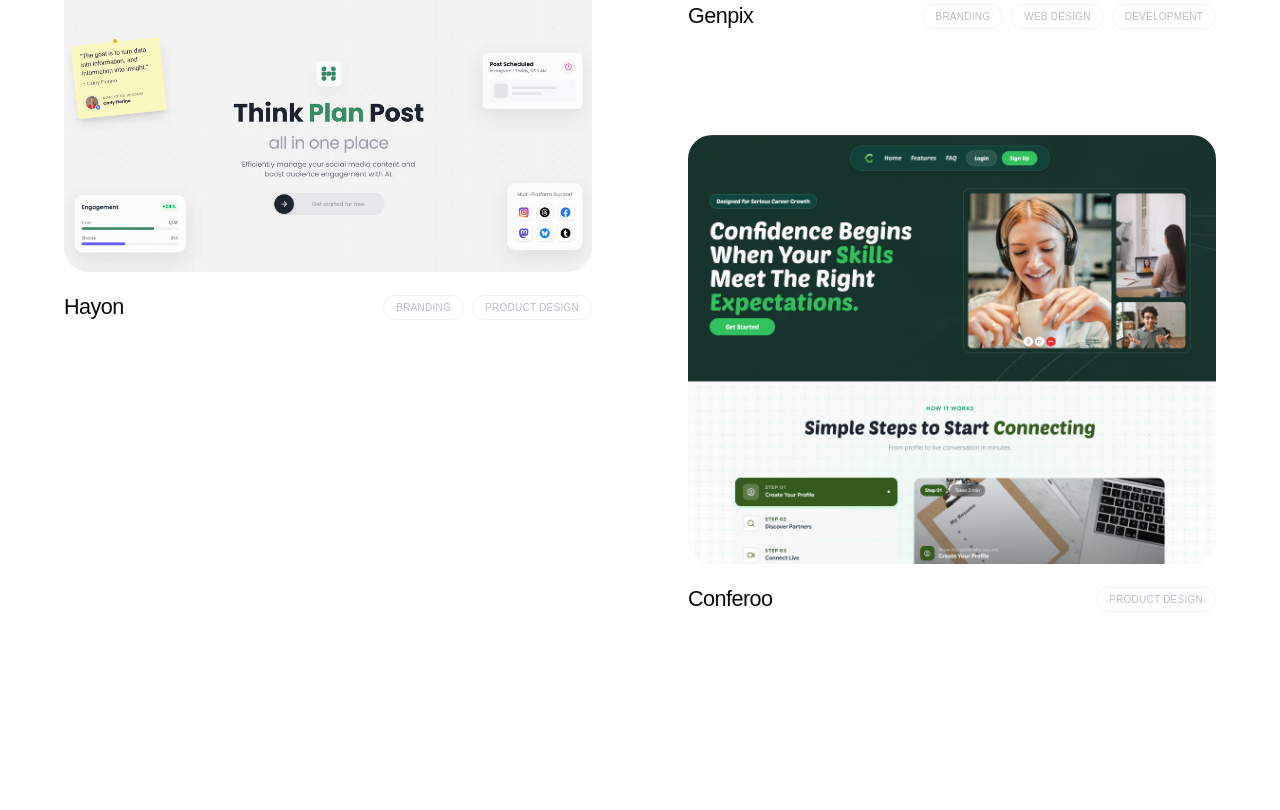
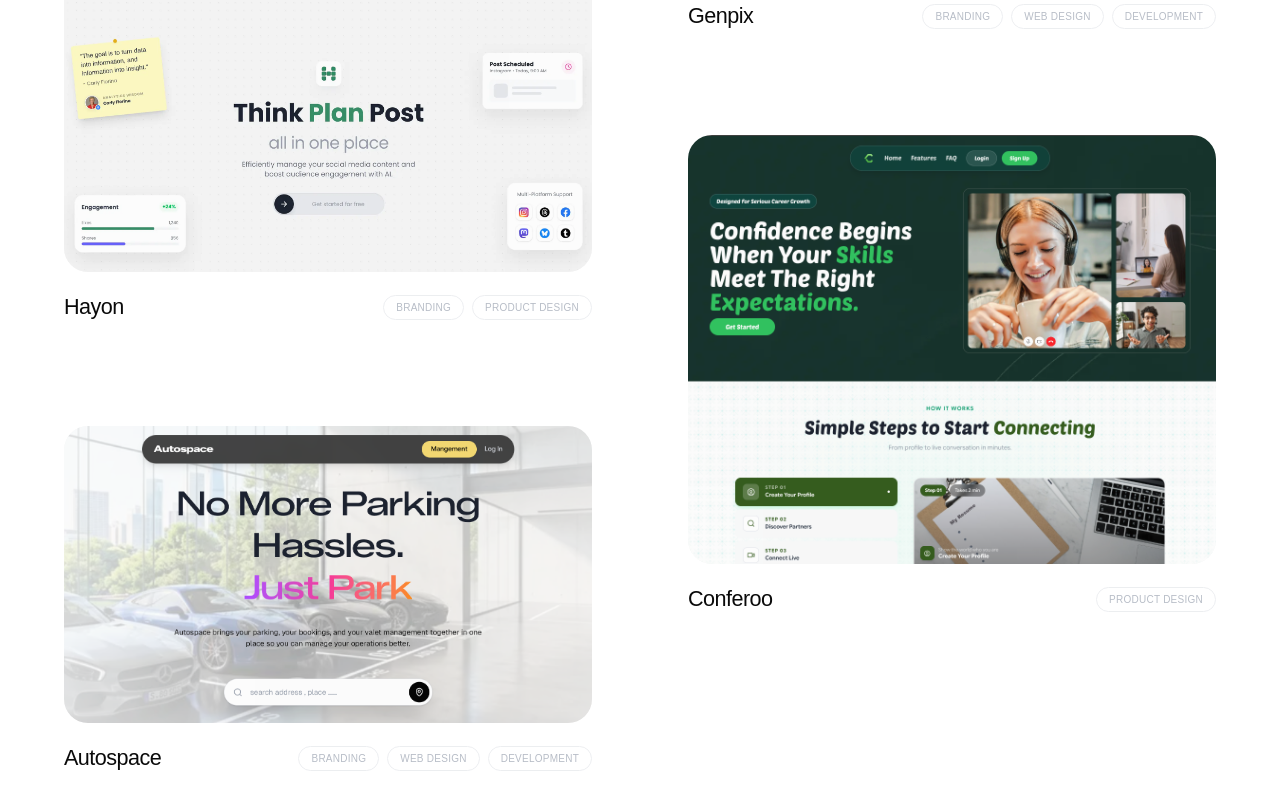
Before and after one commit to hafzism/vebzee, a Next.js app: page / in a window 1280 px wide. Shown: the part 3833-4643 px from the top of the page. Before the commit the page ends 4552 px from the top, so only its background shows below. Built offline with nearby package versions, Linux system fonts and the light colour scheme.

Commit message:
refactor: added one more project

```diff
--- a/components/projects/Projects.tsx
+++ b/components/projects/Projects.tsx
@@ -18,6 +18,12 @@ export function Projects() {
       title: "Hayon",
       tags: ["Branding", "Product Design"],
       image: "/projects/hayon.png",
+      aspectRatio: "aspect-[16/9]",
+    },
+    {
+      title: "Autospace",
+      tags: ["Branding", "Web Design", "Development"],
+      image: "/projects/autospace.png",
       aspectRatio: "aspect-[16/9]",
     },
   ];
```
Also changed, not shown: public/projects/autospace.png (added).
